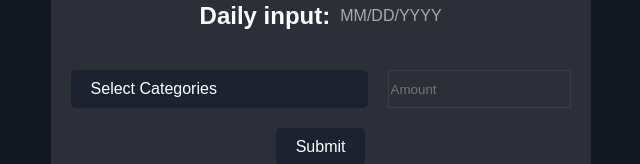
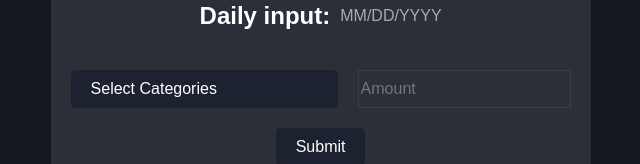
Before and after one commit to at2224/FinanceTracker, a plain HTML site: page frontend/index.html in a window 1280 px wide. Shown: the part 688-852 px from the top of the page, without its empty margins (7-647 px from the left). Drawn offline with Linux system fonts and the light colour scheme; a script that the page names is missing.

Commit message:
adjusted font size on input placeholder

```diff
--- a/frontend/style.css
+++ b/frontend/style.css
@@ -196,6 +196,10 @@ button {
     margin-bottom: 20px;
 }
 
+#daily-input-amount {
+    font-size: 1rem;
+}
+
 button {
     background-color: #1d2230;
     color: white;
```
